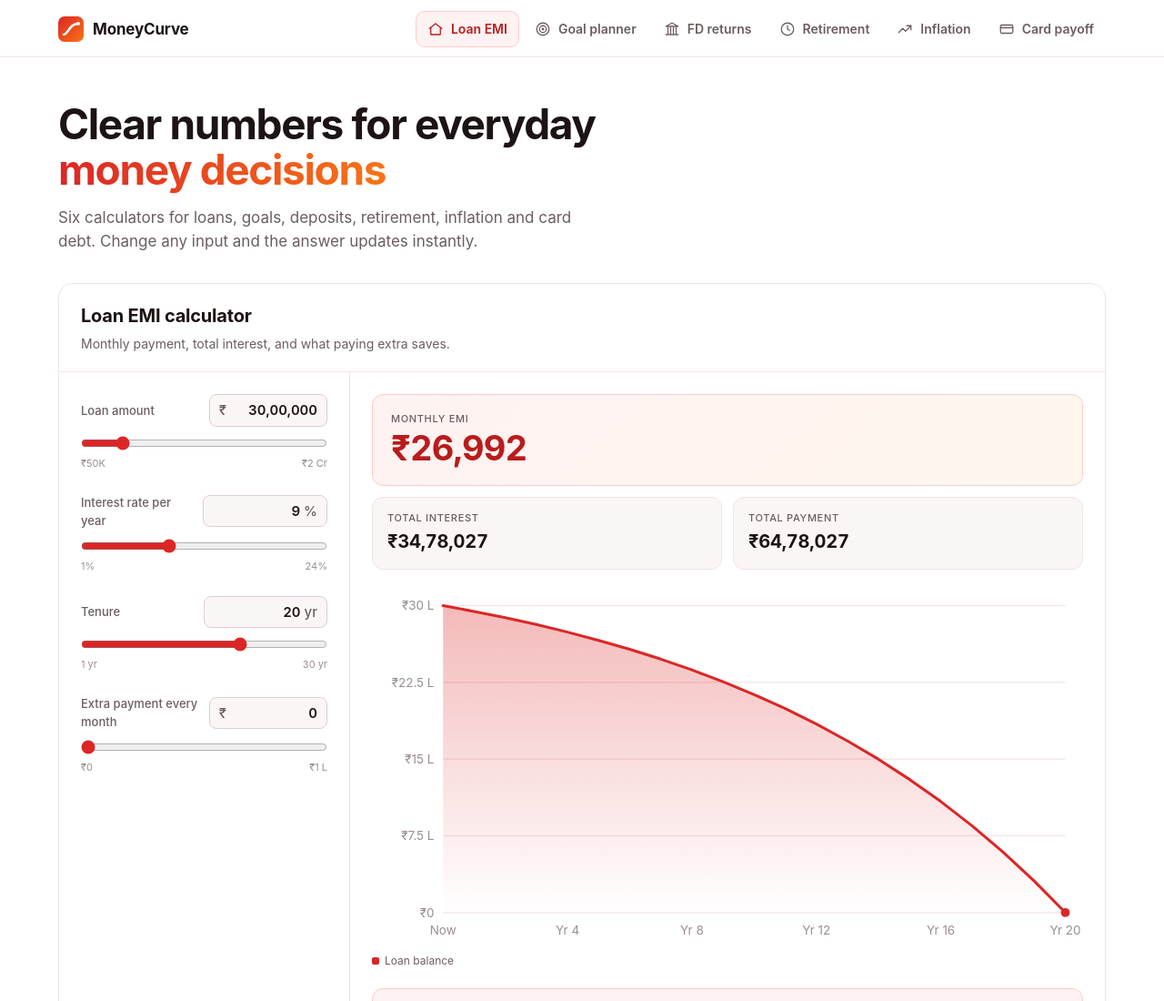
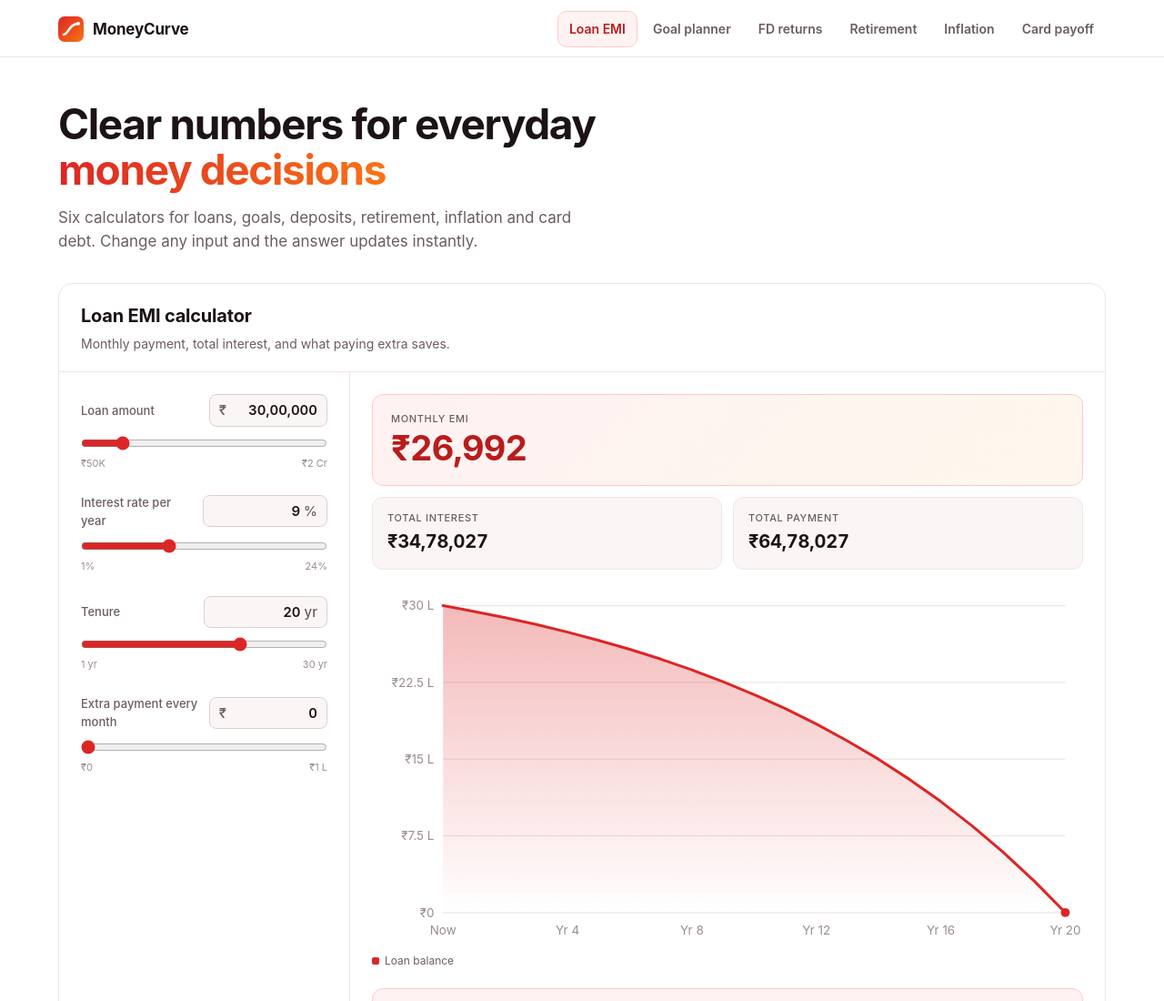
Before and after one commit to Wikki-1528/moneycurve, a plain HTML site: page index.html in a window 1280 px wide. Shown: the top 1100 px of the page at 91% size. Drawn offline with Linux system fonts and the light colour scheme.

Commit message:
Remove icons from top menu
Co-Authored-By: Claude Fable 5.2 <noreply@anthropic.com>

```diff
--- a/index.html
+++ b/index.html
@@ -47,7 +47,6 @@
   }
   .nav button:hover { color: var(--text); background: var(--raised); }
   .nav button[aria-selected="true"] { background: var(--soft); border-color: var(--soft-line); color: var(--a-strong); }
-  .nav svg { width: 18px; height: 18px; flex: none; fill: none; stroke: currentColor; stroke-width: 1.7; stroke-linecap: round; stroke-linejoin: round; }
 
   .panel { background: var(--panel); border: 1px solid var(--line); border-radius: 16px; min-width: 0; }
   .panel-head { padding: 20px 24px; border-bottom: 1px solid var(--line); }
@@ -184,37 +183,31 @@ const CALCS = {
   loan: {
     name: 'Loan EMI', title: 'Loan EMI calculator',
     desc: 'Monthly payment, total interest, and what paying extra saves.',
-    icon: '<path d="M3 11l9-7 9 7"/><path d="M5 10v10h14V10"/>',
     method: 'EMI = P × r × (1 + r)^n ÷ ((1 + r)^n − 1), where P is the loan amount, r the monthly rate and n the number of months. Interest is charged on the reducing balance. Extra payments go fully to principal every month.',
   },
   goal: {
     name: 'Goal planner', title: 'Goal planner',
     desc: 'Monthly investment needed to afford a future goal.',
-    icon: '<circle cx="12" cy="12" r="9"/><circle cx="12" cy="12" r="5"/><circle cx="12" cy="12" r="1"/>',
     method: 'The goal cost is raised by inflation every year until the target date. Existing savings grow at the expected return, compounded monthly. The monthly investment, paid at the start of each month, fills the remaining gap.',
   },
   fd: {
     name: 'FD returns', title: 'Fixed deposit calculator',
     desc: 'Maturity value and interest on a fixed deposit.',
-    icon: '<path d="M12 3l9 5H3z"/><path d="M6 10v8M10 10v8M14 10v8M18 10v8M3 20h18"/>',
     method: 'Maturity = P × (1 + r ÷ 4)^(4 × years). Interest compounds every quarter, as most Indian banks do. Tax on interest is not deducted.',
   },
   retire: {
     name: 'Retirement', title: 'Retirement planner',
     desc: 'Fund you need to retire and how much to invest monthly.',
-    icon: '<circle cx="12" cy="12" r="9"/><path d="M12 7v5l3 2"/>',
     method: 'Monthly expense is raised by inflation to your retirement year, then multiplied by 12 × 25 to get the fund target. This is the 25x rule, equal to withdrawing 4% a year. The monthly investment is compounded monthly at the expected return.',
   },
   inflation: {
     name: 'Inflation', title: 'Inflation calculator',
     desc: 'What your money will be worth in the future.',
-    icon: '<path d="M3 17l6-6 4 4 8-8"/><path d="M15 7h6v6"/>',
     method: 'Buying power = amount ÷ (1 + inflation)^years. Future cost = amount × (1 + inflation)^years.',
   },
   card: {
     name: 'Card payoff', title: 'Credit card payoff calculator',
     desc: 'Time and interest to clear a credit card balance.',
-    icon: '<rect x="3" y="6" width="18" height="12" rx="2"/><path d="M3 10h18"/>',
     method: 'Each month, interest at the yearly rate ÷ 12 is added to the balance, then your payment is subtracted. No new spending, late fees or GST on interest are assumed.',
   },
 };
@@ -587,7 +580,7 @@ for (const [tab, calc] of Object.entries(CALCS)) {
   button.type = 'button';
   button.setAttribute('role', 'tab');
   button.dataset.tab = tab;
-  button.innerHTML = `<svg viewBox="0 0 24 24" aria-hidden="true">${calc.icon}</svg>${calc.name}`;
+  button.textContent = calc.name;
   button.addEventListener('click', () => selectTab(tab));
   nav.appendChild(button);
 }
```
